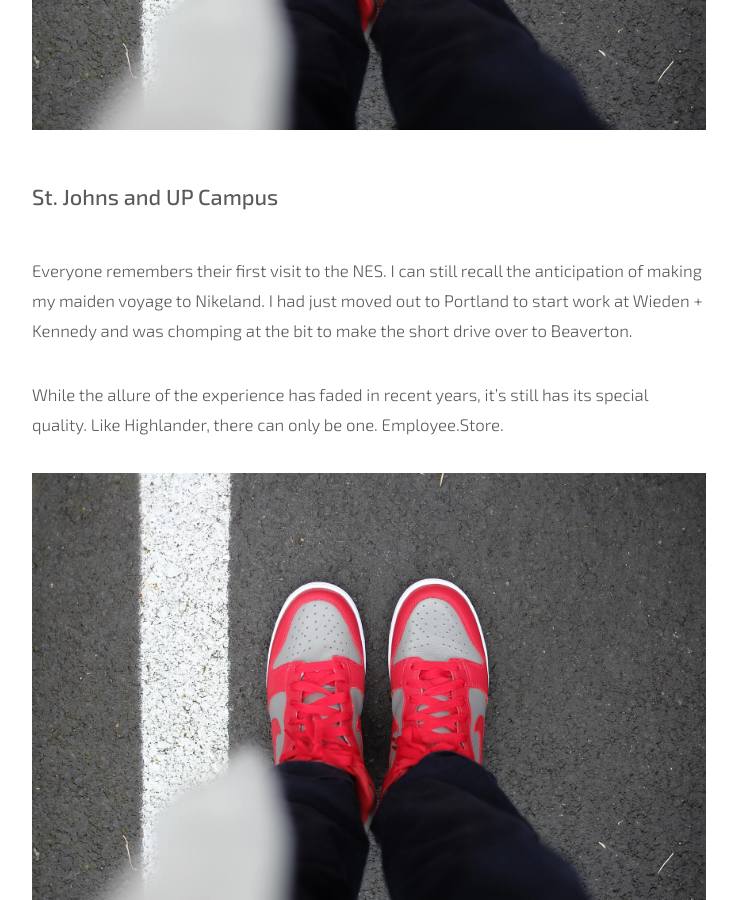
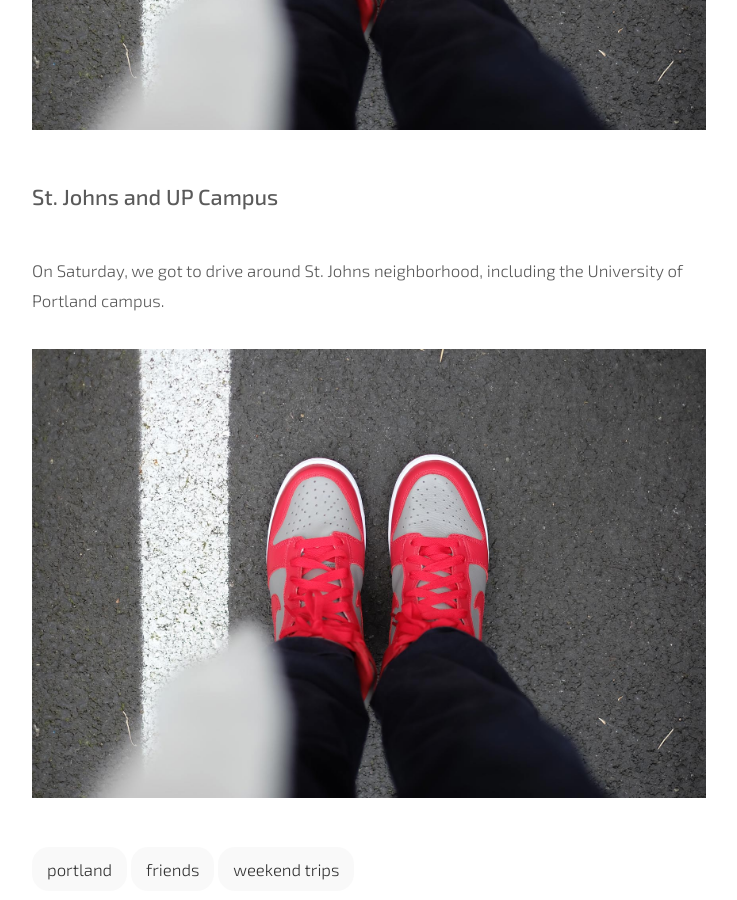
Before and after one commit to PHironaka/Miru-Blog, a Jekyll site: the page built from _posts/2016-06-04-nothing-beats-a-sunny-portlandia.markdown, in a window 1280 px wide and 900 px high, scrolled down 1253 px. Shown: the whole window, without its empty margins (271-1008 px from the left). Built offline with Jekyll 4.4.1, drawn with Linux system fonts in a browser that asks for light colours; some web fonts are replaced; a script that is not in the unit is left out; comment, search, counter and statistics services are not loaded.

Commit message:
Updated Nothing Beats A Sunny Portlandia

```diff
--- a/_posts/2016-06-04-nothing-beats-a-sunny-portlandia.markdown
+++ b/_posts/2016-06-04-nothing-beats-a-sunny-portlandia.markdown
@@ -25,8 +25,6 @@ While the allure of the experience has faded in recent years, it's still has its
 
 # St. Johns and UP Campus
 
-Everyone remembers their first visit to the NES. I can still recall the anticipation of making my maiden voyage to Nikeland. I had just moved out to Portland to start work at Wieden + Kennedy and was chomping at the bit to make the short drive over to Beaverton.
-
-While the allure of the experience has faded in recent years, it's still has its special quality. Like Highlander, there can only be one. Employee.Store.
+On Saturday, we got to drive around St. Johns neighborhood, including the University of Portland campus.
 
 ![DSCF6930.JPG](/uploads/DSCF6930.JPG)
```
